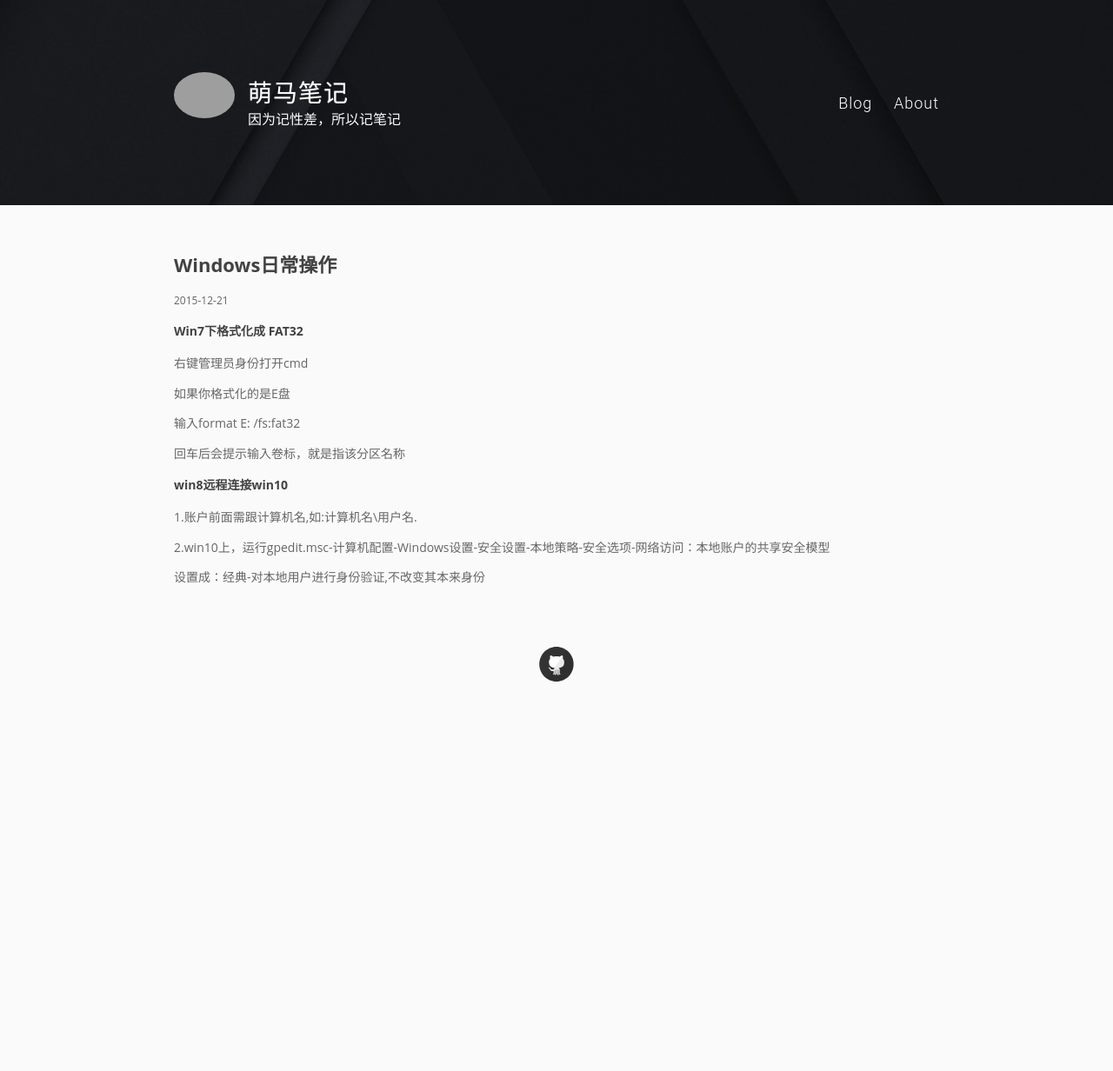
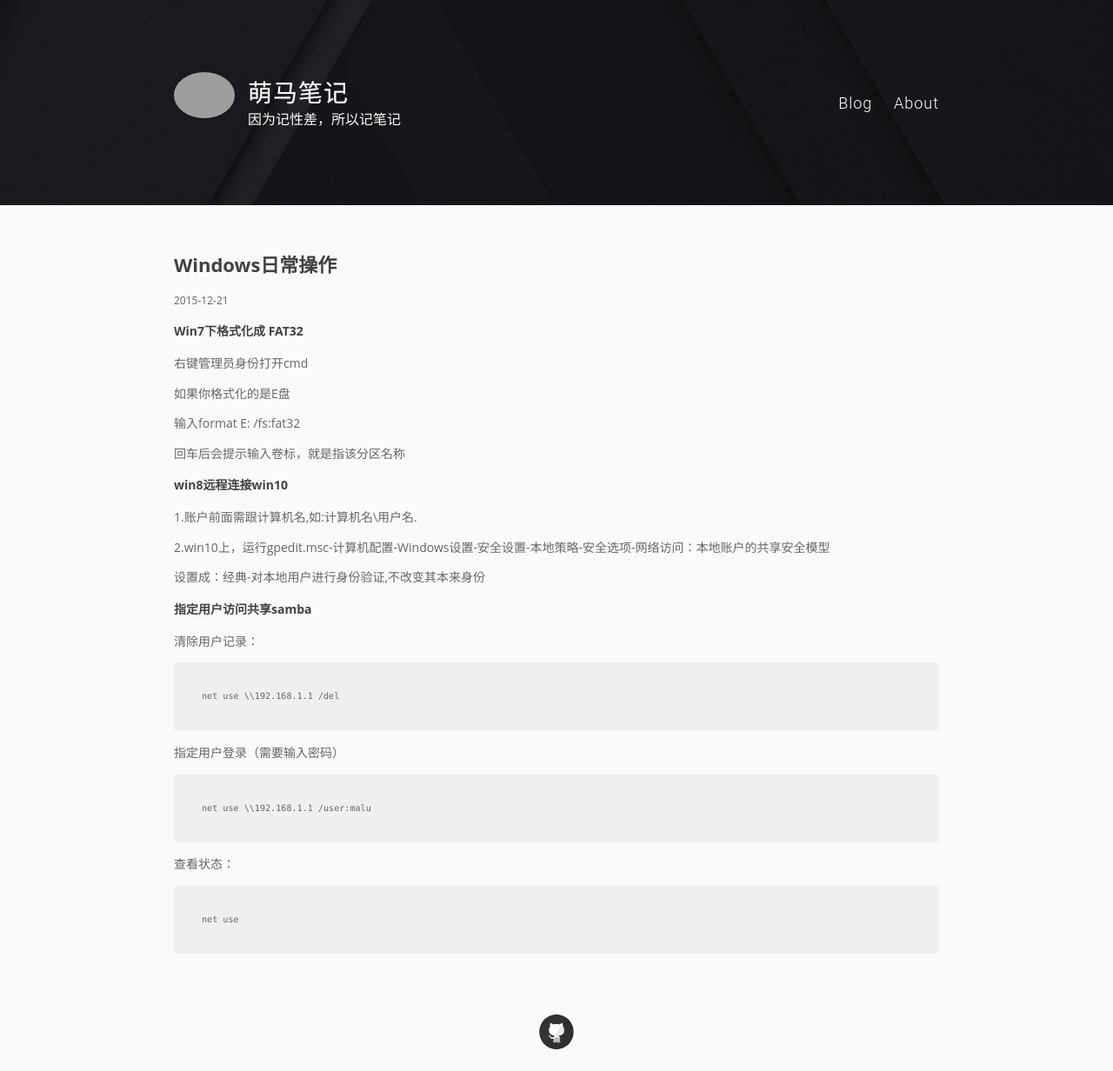
Before and after one commit to pingmalu/pingmalu.github.io, a Jekyll site: the page built from _posts/2015-12-21-Windows日常操作.md, in a window 1280 px wide. Shown: the whole page at 87% size. Built offline with Jekyll 4.4.1, drawn with Linux system fonts in a browser that asks for light colours; nearby versions of some CDN libraries; before the commit the page ends 900 px from its top, so only the background shows below that; grey boxes are pictures that could not be loaded.

Commit message:
'update'

```diff
--- a/_posts/2015-12-21-Windows日常操作.md
+++ b/_posts/2015-12-21-Windows日常操作.md
@@ -20,3 +20,17 @@
 2.win10上，运行gpedit.msc-计算机配置-Windows设置-安全设置-本地策略-安全选项-网络访问：本地账户的共享安全模型
 
 设置成：经典-对本地用户进行身份验证,不改变其本来身份
+
+### 指定用户访问共享samba
+
+清除用户记录：
+
+	net use \\192.168.1.1 /del
+
+指定用户登录（需要输入密码）
+
+	net use \\192.168.1.1 /user:malu
+
+查看状态：
+
+	net use
```
